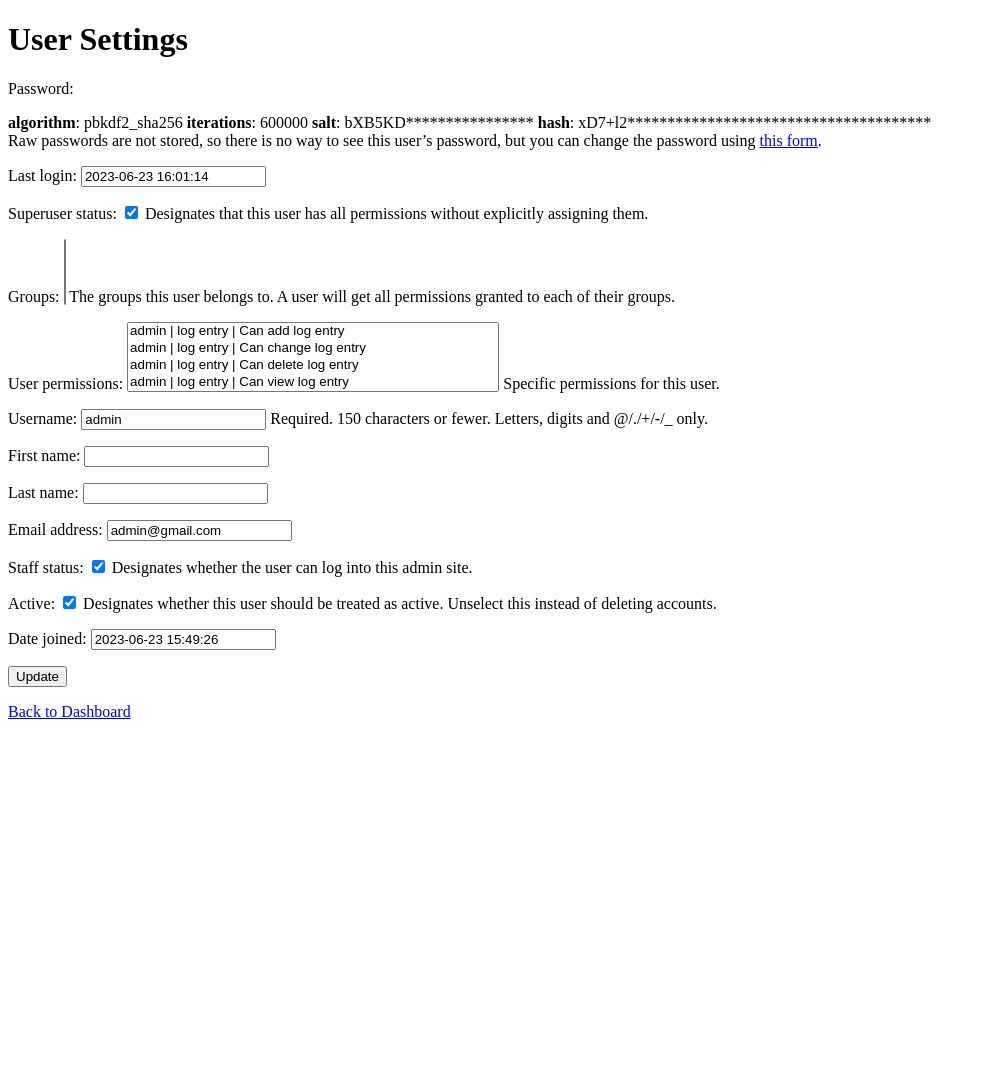
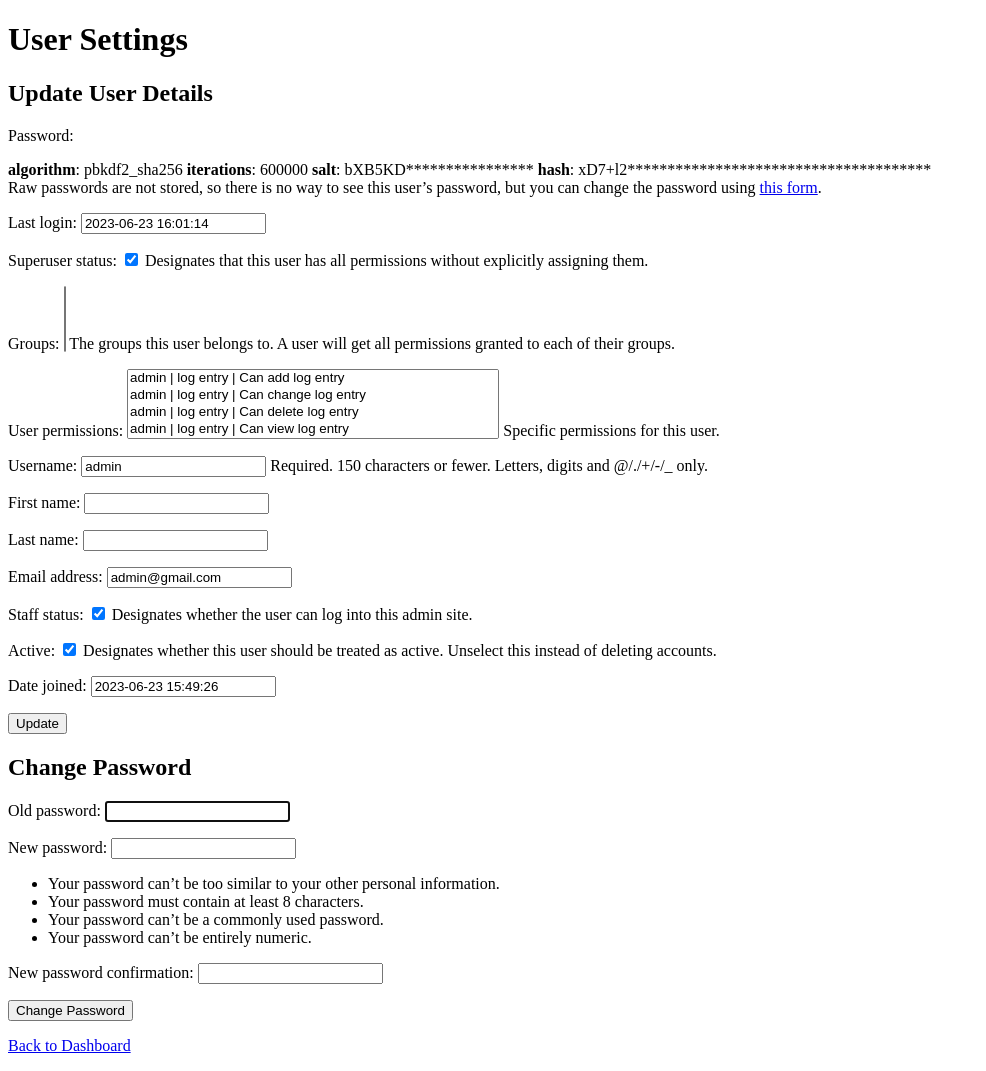
Before and after one commit to KlimentPaskalev27/Escargotit, a Django app: page /user/settings/ in a window 1280 px wide. Shown: the whole page, without its empty margins (0-986 px from the left). Before the commit the page ends 719 px from the top, so only its background shows below. Run offline with Django 4.2, Linux system fonts and the light colour scheme; a user stored in the database is signed in.

Commit message:
Update user_settings page with checks & logic

```diff
--- a/escargotit/core/views.py
+++ b/escargotit/core/views.py
@@ -5,7 +5,8 @@ from .models import *
 from django.contrib.auth.models import User
 from django.contrib.auth import login, authenticate, logout
 from django.contrib.auth.decorators import login_required
-from django.contrib.auth.forms import UserChangeForm
+from django.contrib.auth.forms import UserChangeForm, PasswordChangeForm
+from django.contrib.auth import update_session_auth_hash
 
 
 def index(request):
@@ -135,11 +136,25 @@ def logout_view(request):
 
 @login_required
 def user_settings(request):
+    user = request.user
+
     if request.method == 'POST':
-        form = UserChangeForm(request.POST, instance=request.user)
-        if form.is_valid():
-            form.save()
+        user_form = UserChangeForm(request.POST, instance=user)
+        password_form = PasswordChangeForm(user, request.POST)
+
+        if user_form.is_valid():
+            user_form.save()
+            # Update session auth hash to prevent automatic logout
+            update_session_auth_hash(request, user)
             return redirect('user_settings')  # Redirect after successful update
+
+        if password_form.is_valid():
+            password_form.save()
+            # Update session auth hash after password change
+            update_session_auth_hash(request, user)
+            return redirect('user_settings')  # Redirect after successful password change
     else:
-        form = UserChangeForm(instance=request.user)
-    return render(request, 'registration/user_settings.html', {'form': form})
+        user_form = UserChangeForm(instance=user)
+        password_form = PasswordChangeForm(user)
+
+    return render(request, 'registration/user_settings.html', {'user_form': user_form, 'password_form': password_form})
--- a/escargotit/templates/registration/user_settings.html
+++ b/escargotit/templates/registration/user_settings.html
@@ -7,11 +7,23 @@
 </head>
 <body>
     <h1>User Settings</h1>
+    <h2>Update User Details</h2>
     <form method="post">
         {% csrf_token %}
-        {{ form.as_p }}
+        {{ user_form.as_p }}
         <button type="submit">Update</button>
     </form>
+
+    <h2>Change Password</h2>
+    <form method="post">
+        {% csrf_token %}
+        {{ password_form.as_p }}
+        <button type="submit">Change Password</button>
+    </form>
+    {% for error in password_form.non_field_errors %}
+        <p class="error">{{ error }}</p>
+    {% endfor %}
+
     <p><a href="{% url 'dashboard' %}">Back to Dashboard</a></p>
 </body>
 </html>
```
Also changed, not shown: escargotit/escargotit/settings.py (+9 -0 lines).
